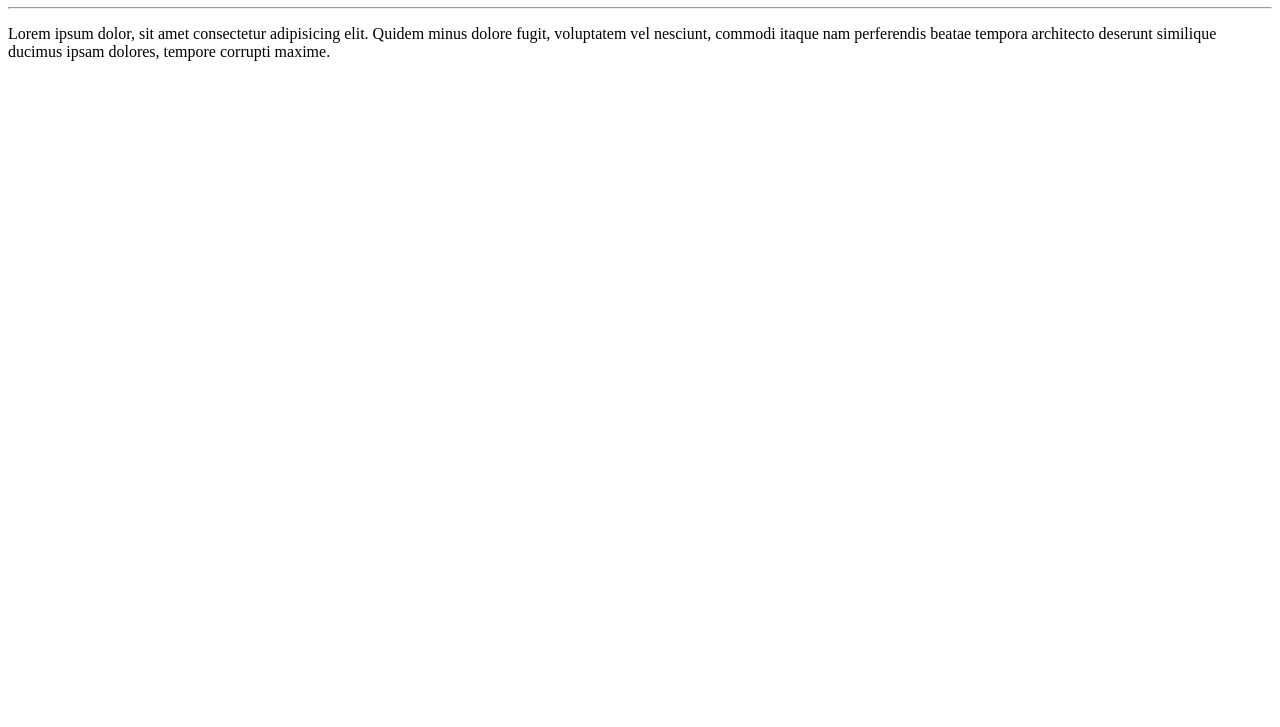
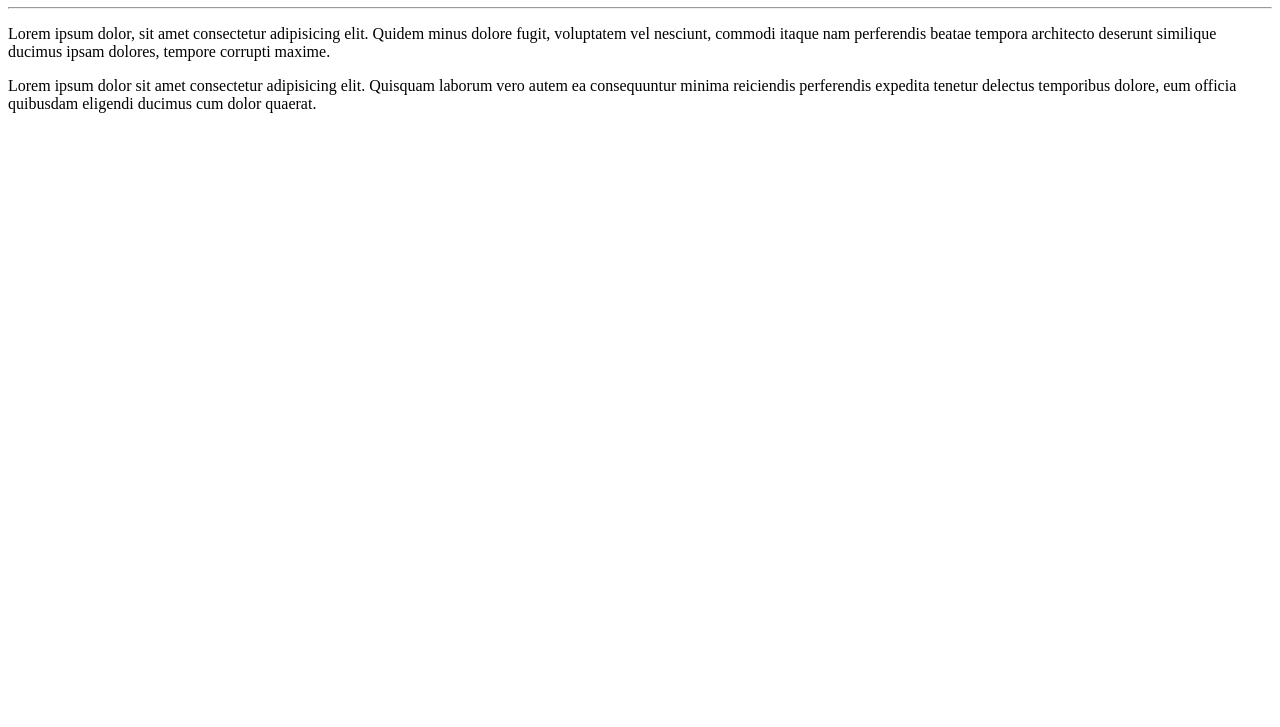
Before and after one commit to LivianOli/Ola-mundo, a plain HTML site: page site-exemplo/index.html in a window 1280 px wide. Shown: the part 73-800 px from the top of the page. Drawn offline with Linux system fonts and the light colour scheme.

Commit message:
Parágrafo adicionado .

```diff
--- a/site-exemplo/index.html
+++ b/site-exemplo/index.html
@@ -10,6 +10,6 @@
     <h1>Olá, Mundo!</h1>
     <hr>
     <p>Lorem ipsum dolor, sit amet consectetur adipisicing elit. Quidem minus dolore fugit, voluptatem vel nesciunt, commodi itaque nam perferendis beatae tempora architecto deserunt similique ducimus ipsam dolores, tempore corrupti maxime.</p>
-
+    <p>Lorem ipsum dolor sit amet consectetur adipisicing elit. Quisquam laborum vero autem ea consequuntur minima reiciendis perferendis expedita tenetur delectus temporibus dolore, eum officia quibusdam eligendi ducimus cum dolor quaerat.</p>
 </body>
 </html>
```
